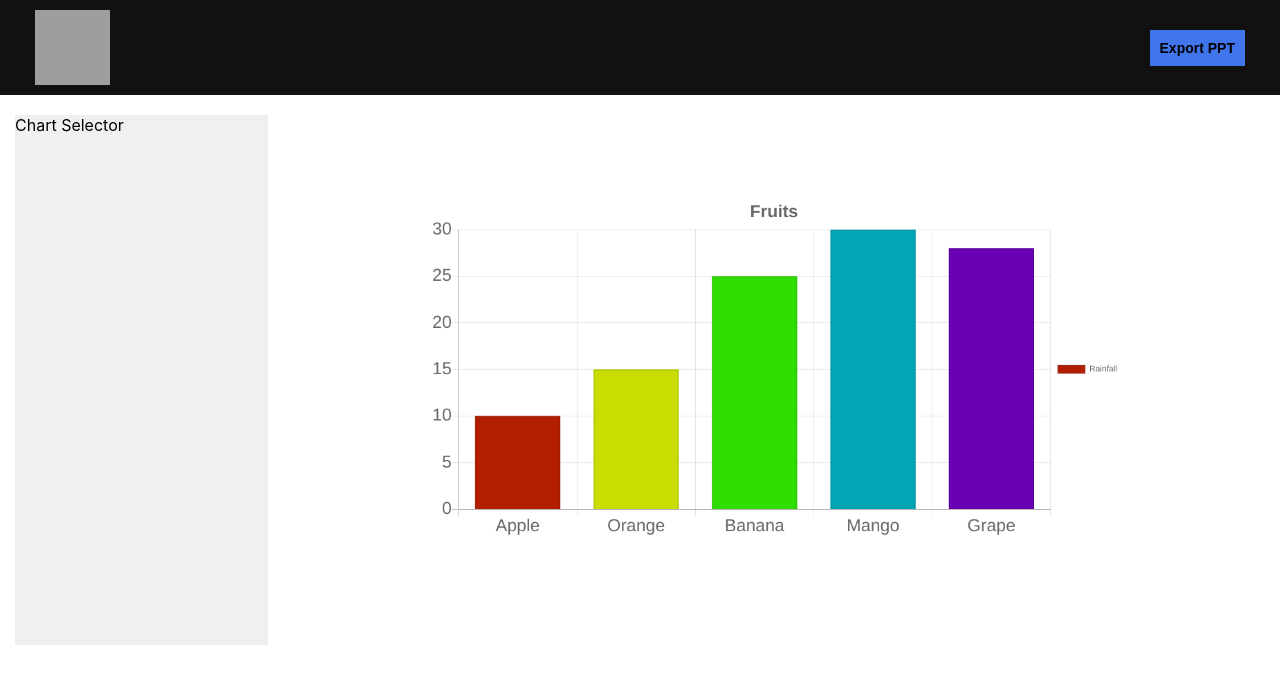
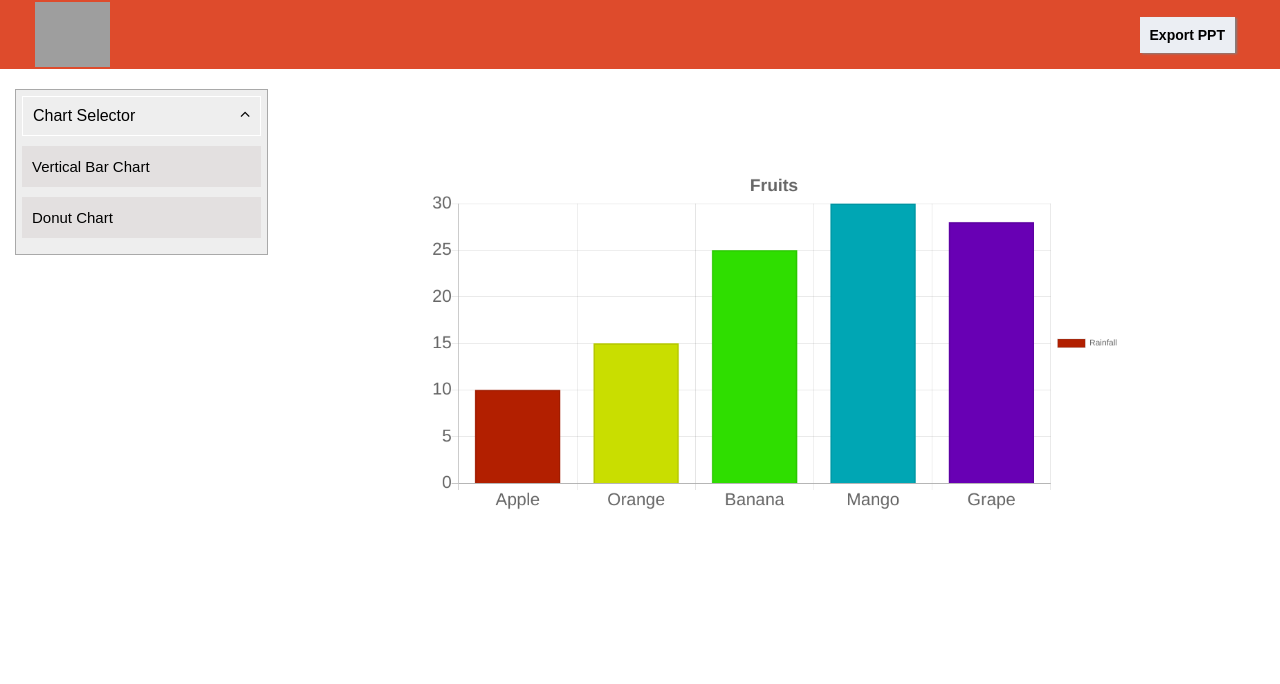
Before and after one commit to SnehaKandpal157/graph-converter, a React (Create React App) app: page / in a window 1280 px wide. Shown: the top 684 px of the page. Built offline with nearby package versions, Linux system fonts and the light colour scheme; grey boxes are pictures that could not be loaded.

Commit message:
ui changes

```diff
--- a/public/index.html
+++ b/public/index.html
@@ -5,6 +5,7 @@
     <link rel="icon" href="%PUBLIC_URL%/favicon.ico" />
     <meta name="viewport" content="width=device-width, initial-scale=1" />
     <meta name="theme-color" content="#000000" />
+    <link rel="stylesheet" href="https://cdnjs.cloudflare.com/ajax/libs/font-awesome/4.7.0/css/font-awesome.min.css">
     <meta
       name="description"
       content="Web site created using create-react-app"
--- a/src/App.css
+++ b/src/App.css
@@ -1,11 +1,11 @@
 .logo-image{
-  height:75px;
+  height:65px;
   width: 75px;
 }
 
 .header-outer-wrap{
-  padding: 10px 35px;
-  background: #121111;
+  padding: 2px 35px;
+  background-color: #de4b2c;
 }
 
 .header-inner-wrap{
@@ -16,11 +16,18 @@
 
 .export-button{
   padding: 10px;
-  background-color: #4075ec;
+  background-color: #ebeef3;
   border: none;
   font-size: 14px;
   font-weight: 600;
   cursor: pointer;
+  box-shadow: 2px 1px 2px gray;
+  margin: 4px 10px 4px 10px;
+}
+
+.export-button:active {
+  box-shadow: 0 0 0 white;
+  margin: 6px 10px 2px 10px;
 }
 
 .collapsible-wrap{
@@ -28,7 +35,6 @@
   width: 20%;
   margin-left: 15px;
   margin-top: 20px;
-  background-color: #f0f0f0;
 }
 
 .Collapsible__contentInner{
@@ -38,9 +44,10 @@
 }
 
 .collapsible-content{
-  padding: 14px 5px;
-  background: lightgrey;
+  padding: 12px 10px;
+  background: #e3e0e0;
   margin-bottom: 10px;
+  font-size: 15px;
 }
 
 .chart-wrap {
@@ -58,3 +65,35 @@ canvas.chartjs-render-monitor{
   width: 700px !important;
   height: 350px !important;
 }
+
+.Collapsible{
+  padding: 6px 6px;
+  font-size: 16px;
+  font-family: sans-serif;
+  background-color: #eeeeee;
+  cursor: pointer;
+  border: 1px solid darkgray;
+}
+
+.Collapsible__trigger {
+  display: block;
+  font-weight: 400;
+  text-decoration: none;
+  position: relative;
+  border: 1px solid white;
+  padding: 10px;
+}
+
+.Collapsible__trigger:after {
+  font-family: 'FontAwesome';
+  content: '\f107';
+  position: absolute;
+  right: 10px;
+  top: 10px;
+  display: block;
+  transition: transform 300ms;
+}
+
+.Collapsible__trigger.is-open:after {
+    transform: rotateZ(180deg);
+}
--- a/src/App.js
+++ b/src/App.js
@@ -24,6 +24,7 @@ function App() {
       title: "Fruits",
       lineSize: 3,
       barGapWidthPct: 35,
+      showLegend: true,
     };
 
     slide.addChart(
--- a/src/components/Sidebar.js
+++ b/src/components/Sidebar.js
@@ -4,7 +4,7 @@ import Collapsible from 'react-collapsible';
 function Sidebar({ toggleChart }) {
   return (
     <div className="collapsible-wrap">
-      <Collapsible trigger="Chart Selector">
+      <Collapsible trigger="Chart Selector" open={true}>
         <span className="collapsible-content" onClick={() => toggleChart(false)}>Vertical Bar Chart</span>
         <span className="collapsible-content" onClick={() => toggleChart(true)}>Donut Chart</span>
       </Collapsible>
```
